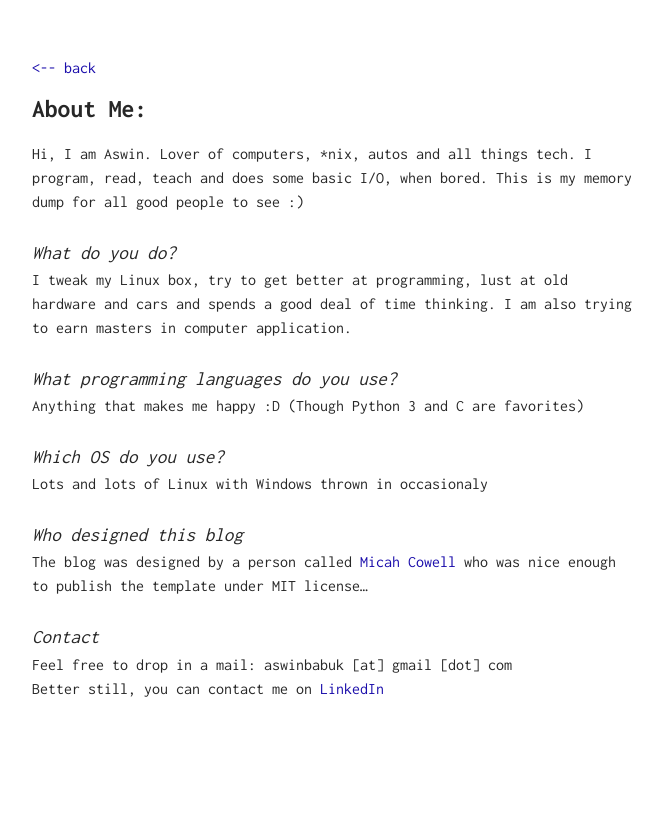
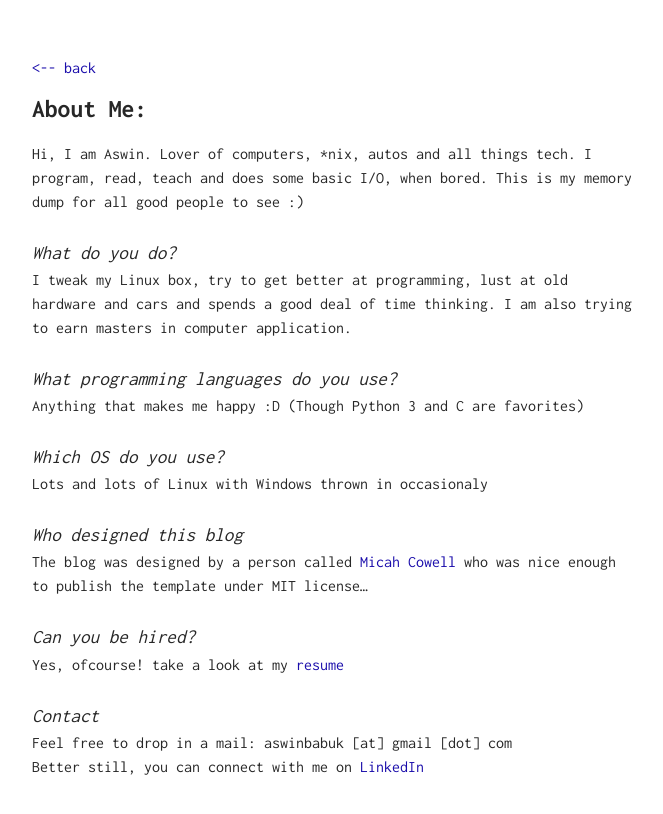
Before and after one commit to karuvally/karuvally.github.io, a Jekyll site: the page built from me/index.md, in a window 1280 px wide. Shown: the top 814 px of the page, without its empty margins (308-971 px from the left). Built offline with Jekyll 4.4.1, drawn with Linux system fonts in a browser that asks for light colours.

Commit message:
added hiring info

```diff
--- a/me/index.md
+++ b/me/index.md
@@ -17,6 +17,9 @@ Lots and lots of Linux with Windows thrown in occasionaly
 # Who designed this blog
 The blog was designed by a person called [Micah Cowell](http://blog.micahcowell.com) who was nice enough to publish the template under MIT license...
 
+# Can you be hired?
+Yes, ofcourse! take a look at my [resume](https://github.com/karuvally/cv/raw/master/resume_karuvally.pdf)
+
 # Contact
 Feel free to drop in a mail: aswinbabuk [at] gmail [dot] com
-Better still, you can contact me on [LinkedIn](https://in.linkedin.com/in/karuvally)
+Better still, you can connect with me on [LinkedIn](https://in.linkedin.com/in/karuvally)
```
